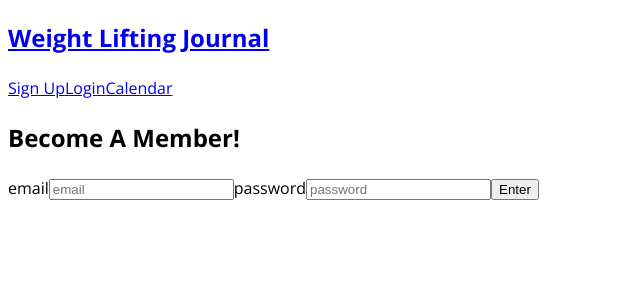
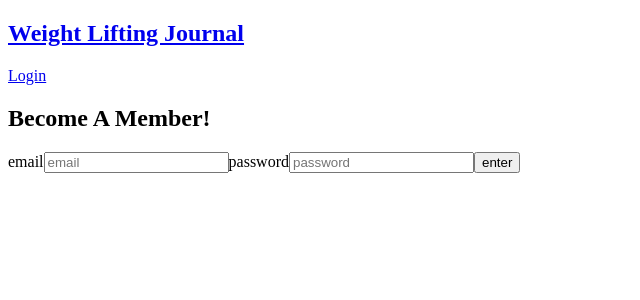
Before and after one commit to Build-Week-WeightLifting-Journal/Frontend, a React (Create React App) app in the folder weightlifting-journal/: page /sign-up in a window 1280 px wide. Shown: the top 300 px of the page, without its empty margins (0-640 px from the left). Built offline with nearby package versions, Linux system fonts and the light colour scheme.

Commit message:
made it so that Login would show on the sign up form and vice versa

```diff
--- a/weightlifting-journal/src/App.js
+++ b/weightlifting-journal/src/App.js
@@ -3,7 +3,6 @@ import { Route, Link, Switch } from "react-router-dom";
 import Home from "./components/Home";
 import Login from "./components/Login";
 import Signup from "./components/Signup";
-import Calendar from "./components/dashboard/Calendar";
 
 function App() {
   return (
@@ -13,9 +12,6 @@ function App() {
           <Link to="/">
             <h1>Weight Lifting Journal</h1>
           </Link>
-          <Link to="/sign-up">Sign Up</Link>
-          <Link to="/login">Login</Link>
-          <Link to="/calendar">Calendar</Link>
         </div>
       </nav>
 
@@ -29,9 +25,6 @@ function App() {
         <Route path="/login">
           <Login />
         </Route>
-        <Route path="/calendar" >
-          <Calendar />
-        </Route>
       </Switch>
     </div>
   );
--- a/weightlifting-journal/src/components/Home.js
+++ b/weightlifting-journal/src/components/Home.js
@@ -21,8 +21,8 @@ function Home() {
     };
     return (
       <div>
-        <button onClick={routeToSignup}>Signup #2</button>
-        <button onClick={routeToLogin}>Login #2</button>
+        <button onClick={routeToSignup}>Sign Up</button>
+        <button onClick={routeToLogin}>Login</button>
         <p>An Image will go here</p>
         <button onClick={routeToHome}>Login!</button>
       </div>
--- a/weightlifting-journal/src/components/Login.js
+++ b/weightlifting-journal/src/components/Login.js
@@ -1,6 +1,7 @@
 import React, { useState, useEffect } from "react";
 import { Route, Link } from "react-router-dom";
-import Calendar from "./dashboard/Calendar";
+import Dashboard from "./dashboard/Dashboard";
+import Signup from "./Signup";
 import { withFormik, Form, Field } from "formik";
 import * as Yup from "yup";
 import axios from "axios";
@@ -13,6 +14,10 @@ const Login = ({ errors, touched, status }) => {
     }, [status]);
     return (
         <div>
+            <Link to="/sign-up">Sign Up</Link>
+            <Route path="/sign-up">
+                <Login />
+            </Route>
             <h2>Welcome Back!</h2>
             <Form>
                 <label htmlFor="email">email</label>
@@ -35,12 +40,12 @@ const Login = ({ errors, touched, status }) => {
                 className="errors">{errors.password}</p>}
 
 
-                <button type="submit">
-                    <Link to="/calendar">Enter</Link>
+                <button type="submit">enter
+                    {/* <Link to="/dashboard">Enter</Link> */}
                 </button>
 
-                <Route path="/calendar">
-                    <Calendar />
+                <Route path="/dashboard">
+                    <Dashboard />
                 </Route>
             </Form>
 
--- a/weightlifting-journal/src/components/Signup.js
+++ b/weightlifting-journal/src/components/Signup.js
@@ -1,6 +1,7 @@
 import React, { useState, useEffect } from "react";
 import { Route, Link } from "react-router-dom";
-import Calendar from "./dashboard/Calendar";
+import Dashboard from "./dashboard/Dashboard";
+import Login from "./Login";
 import { withFormik, Form, Field } from "formik";
 import * as Yup from "yup";
 import axios from "axios";
@@ -13,6 +14,10 @@ const Signup = ({ errors, touched, status }) => {
     }, [status]);
     return (
         <div>
+            <Link to="/login">Login</Link>
+            <Route path="/login">
+                <Login />
+            </Route>
             <h2>Become A Member!</h2>
             <Form>
                 <label htmlFor="email">email</label>
@@ -34,11 +39,12 @@ const Signup = ({ errors, touched, status }) => {
                 {touched.password && errors.password && <p
                 className="errors">{errors.password}</p>}
 
-                {/* <Link to="/calendar"> */}
-                    <button type="submit">Enter</button>
-                {/* </Link> */}
-                <Route path="/calendar">
-                    <Calendar />
+                <button type="submit">enter
+                    {/* <Link to="/dashboard">Enter</Link> */}
+                </button>
+
+                <Route path="/dashboard">
+                    <Dashboard />
                 </Route>
             </Form>
 
```
